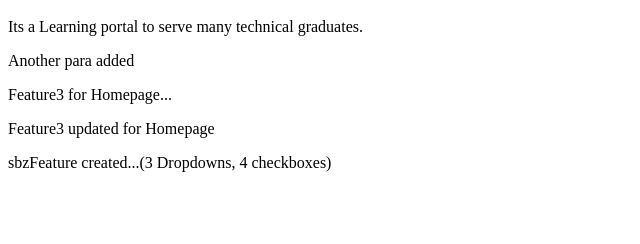
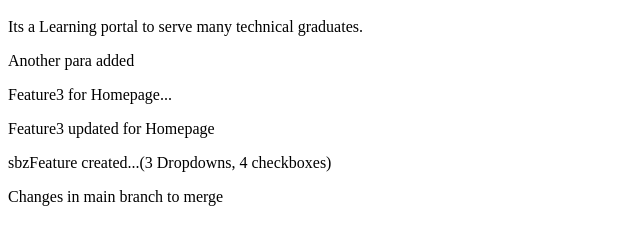
Before and after one commit to sbzpatel/LearningDemo, a plain HTML site: page index.html in a window 1280 px wide. Shown: the part 48-292 px from the top of the page, without its empty margins (0-640 px from the left). Drawn offline with Linux system fonts and the light colour scheme.

Commit message:
resolved

```diff
--- a/index.html
+++ b/index.html
@@ -4,3 +4,4 @@
 <p>Feature3 for Homepage...</p>
 <p>Feature3 updated for Homepage</p>
 <p>sbzFeature created...(3 Dropdowns, 4 checkboxes)</p>
+<p>Changes in main branch to merge</p>
```
